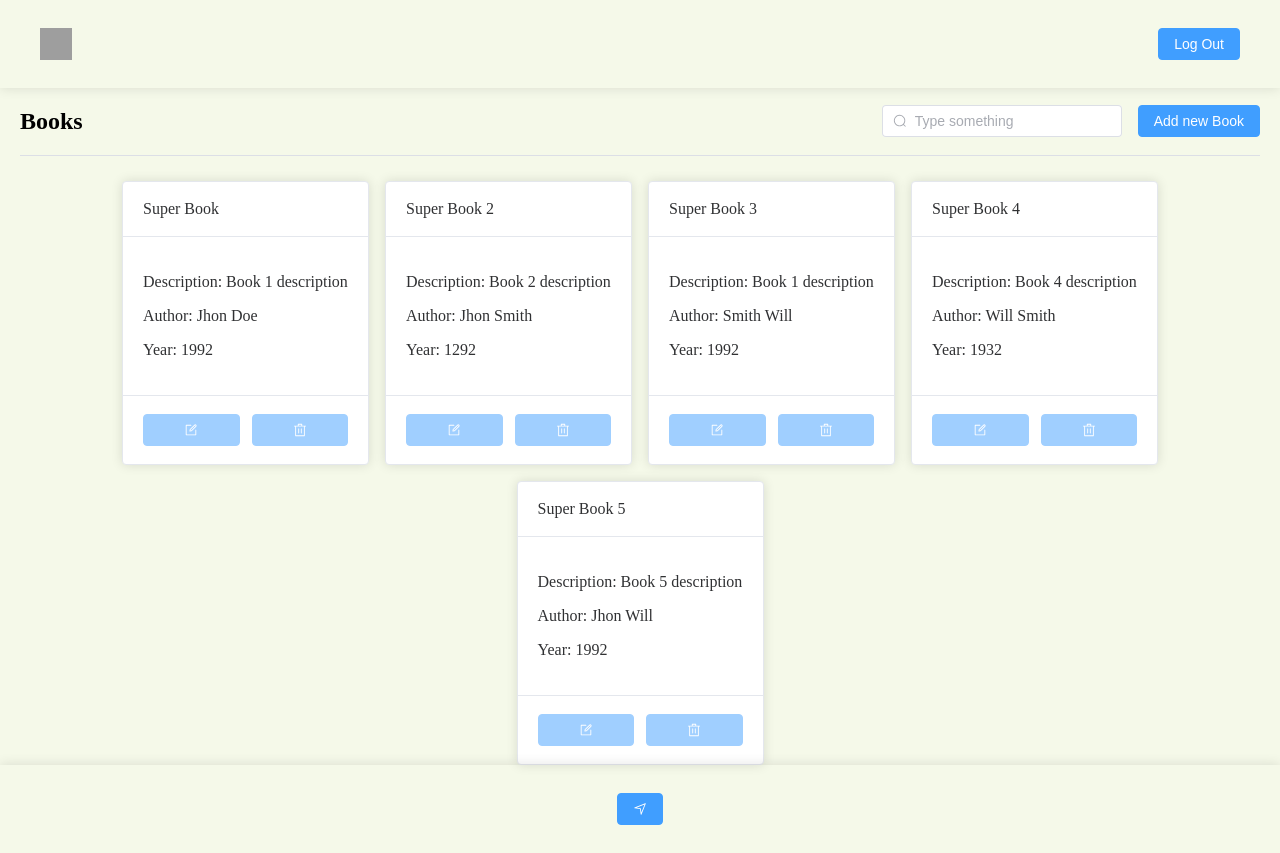
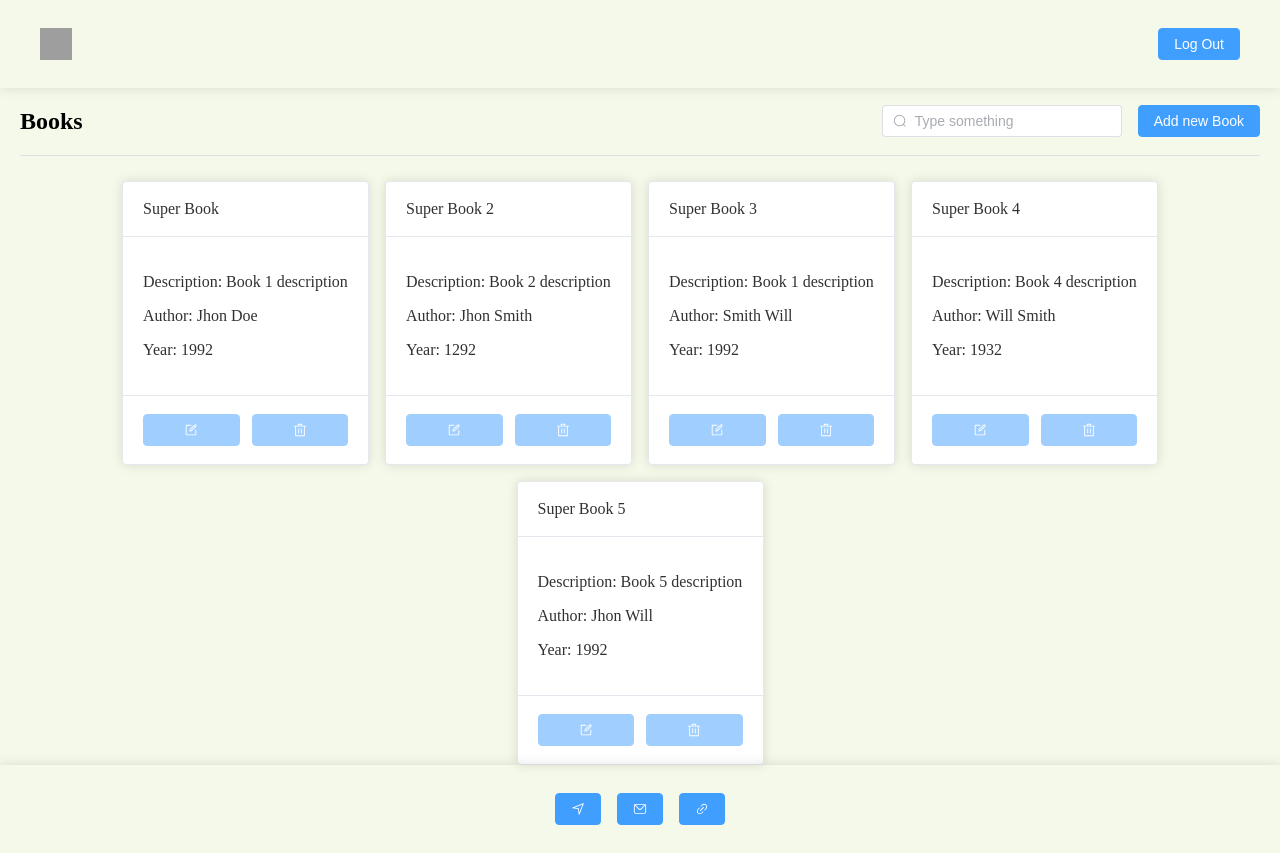
Before and after one commit to AntonMartynes/TDTask, a Vue app: page /dashboard in a window 1280 px wide. Built offline with nearby package versions, Linux system fonts and the light colour scheme; sample sign-in values are in the browser's storage; grey boxes are pictures that could not be loaded.

Commit message:
feat: add footer links

```diff
--- a/components.d.ts
+++ b/components.d.ts
@@ -21,6 +21,7 @@ declare module 'vue' {
     ElDivider: typeof import('element-plus/es')['ElDivider']
     ElForm: typeof import('element-plus/es')['ElForm']
     ElFormItem: typeof import('element-plus/es')['ElFormItem']
+    ElIcon: typeof import('element-plus/es')['ElIcon']
     ElInput: typeof import('element-plus/es')['ElInput']
     ElOption: typeof import('element-plus/es')['ElOption']
     ElSelect: typeof import('element-plus/es')['ElSelect']
--- a/src/components/TheFooter.vue
+++ b/src/components/TheFooter.vue
@@ -1,12 +1,20 @@
 <script setup lang="ts">
-import { Position } from "@element-plus/icons-vue";
+import { Position, Link, Message } from "@element-plus/icons-vue";
 </script>
 
 <template>
   <footer class="footer">
-    <div class="heaer__btns">
-      <el-button type="primary" :icon="Position" />
-    </div>
+      <a href="https://t.me/AntonMartynes" target="_blank">
+        <el-button type="primary" :icon="Position" />
+      </a>
+
+      <a href="mailto:martynesharsiia.anton@gmail.com">
+        <el-button type="primary" :icon="Message" />
+      </a>
+
+      <a href="https://www.linkedin.com/in/anton-martynes-harsiia-a02327265" target="_blank">
+        <el-button type="primary" :icon="Link" />
+      </a>
   </footer>
 </template>
 
--- a/src/pages/login.vue
+++ b/src/pages/login.vue
@@ -17,7 +17,7 @@ const findUser = () => {
   if (!user) {
     return ElNotification({
       title: "Warning",
-      message: "This is a warning message",
+      message: "Login or password is wrong",
       type: "error",
     });
   }
@@ -28,7 +28,7 @@ const findUser = () => {
 
   ElNotification({
     title: "Success",
-    message: "This is a success message",
+    message: "Login success",
     type: "success",
   });
 
```
